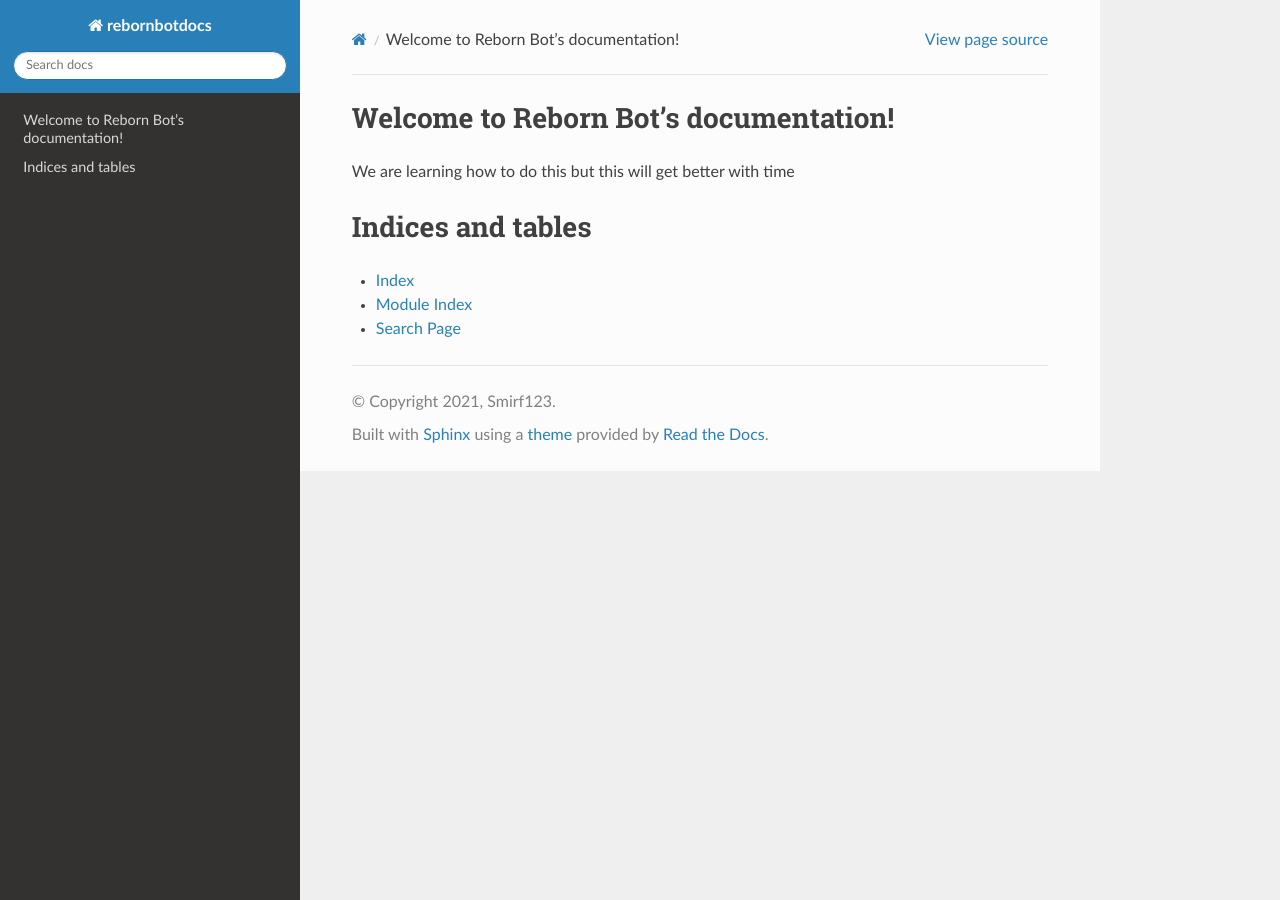
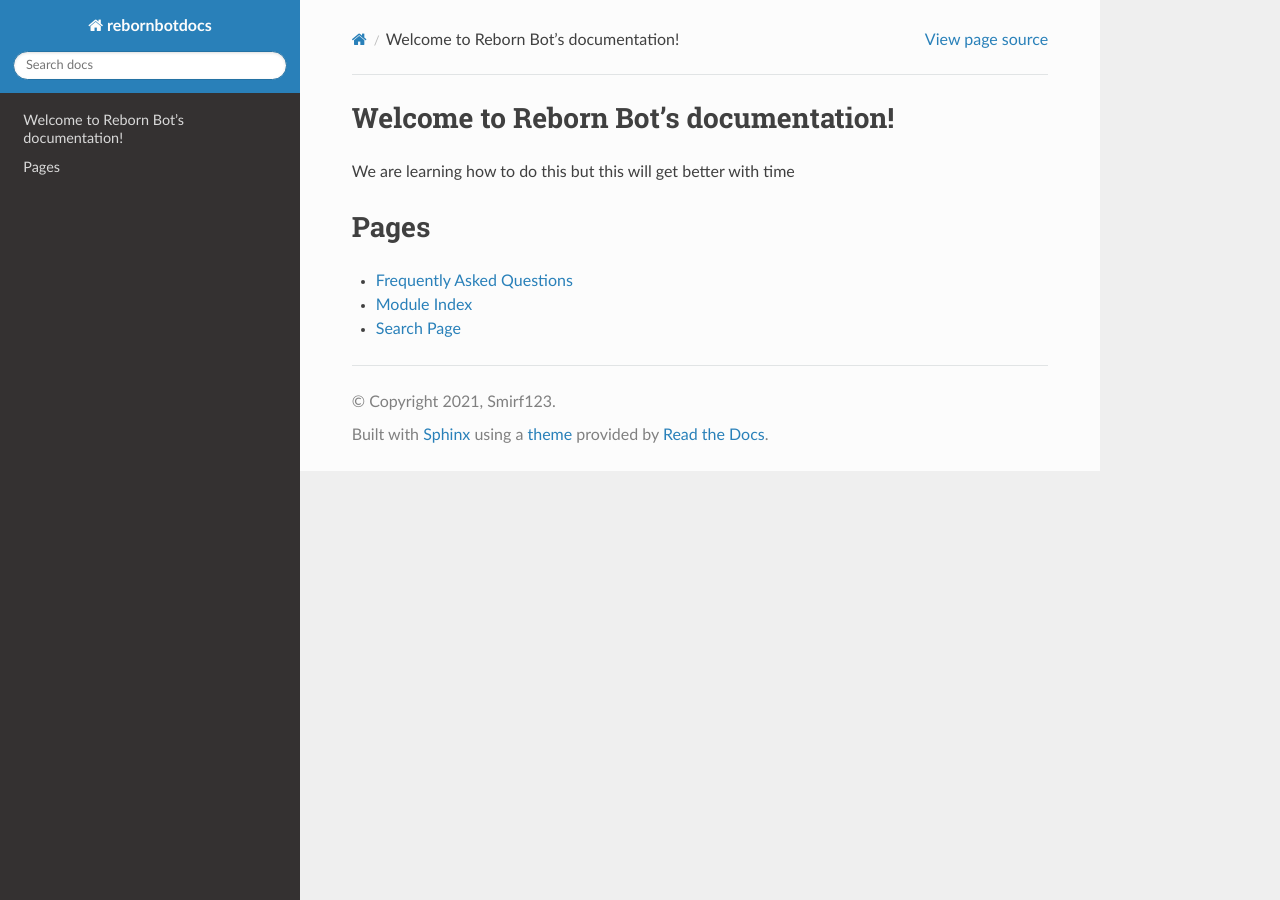
Before and after one commit to Smirf123/rebornbotdocs, a Sphinx documentation site: the page built from docs/index.rst, in a window 1280 px wide. Built offline with Sphinx 7.4.7 and the Read the Docs theme 2.0.0, drawn with Linux system fonts in a browser that asks for light colours.

Commit message:
Maybe working?

```diff
--- a/docs/faq.rst
+++ b/docs/faq.rst
@@ -10,6 +10,6 @@ new question or submit one via pull requests.
     :local:
 
 It didn't reply, what should I do?
-------------
+-----------------------------------
 
 Join our support server!! https://discord.gg/h3NhAh9 and let me know
--- a/docs/index.rst
+++ b/docs/index.rst
@@ -13,9 +13,9 @@
 We are learning how to do this but this will get better with time
 
 
-Indices and tables
-==================
+Pages
+=====
 
-* :ref:`genindex`
+* :ref:`faq`
 * :ref:`modindex`
 * :ref:`search`
```
